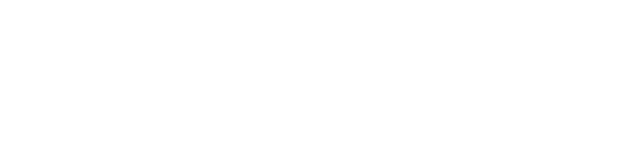
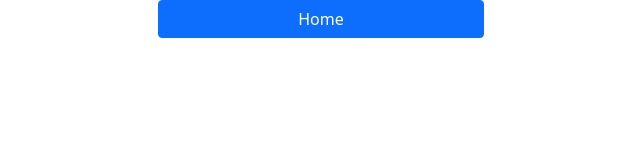
Before and after one commit to Zibilyonik/restaurant-page, a website built with webpack: page dist/index.html in a window 1280 px wide. Shown: the whole page, without its empty margins (319-959 px from the left). Built offline with nearby package versions, Linux system fonts and the light colour scheme.

Commit message:
Add Home button template.

```diff
--- a/src/index.js
+++ b/src/index.js
@@ -1,7 +1,9 @@
 import createHome from "./home.js";
 import createMenu from "./menu.js";
 import createContact from "./contact.js";
+
 const list = ["home", "menu", "contact"];
+const content = document.querySelector('#Content');
 
 for(let i = 0; i < list.length; i++){
   const temp = list[i]+"btn";
@@ -11,3 +13,11 @@ createContact();
 createHome();
 createMenu();
 console.log("Bonk!")
+
+const btncontainer = document.createElement('div');
+btncontainer.classList.add('btngroup', 'row');
+const btnread = document.createElement('button');
+btnread.classList.add('btn', 'btn-primary', 'col-3', 'mx-auto', 'btnread');
+btnread.innerHTML = 'Home';
+btncontainer.appendChild(btnread);
+content.appendChild(btncontainer);
```
Also changed, not shown: dist/index.html, dist/main.js.
